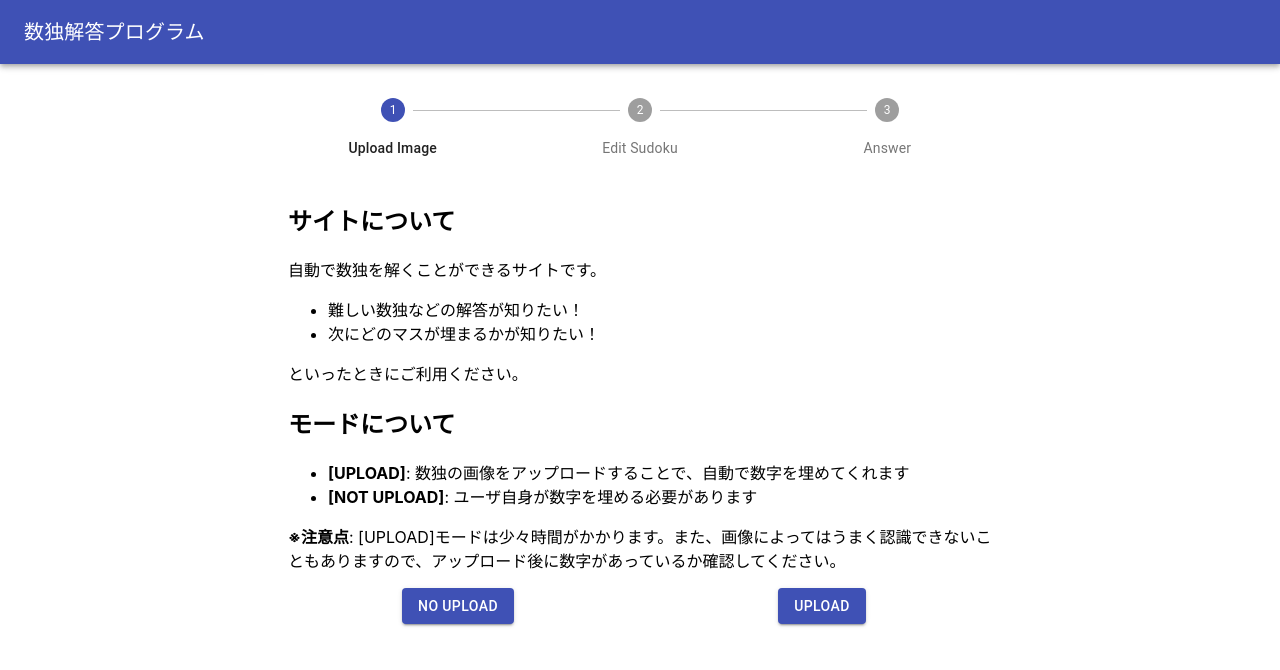
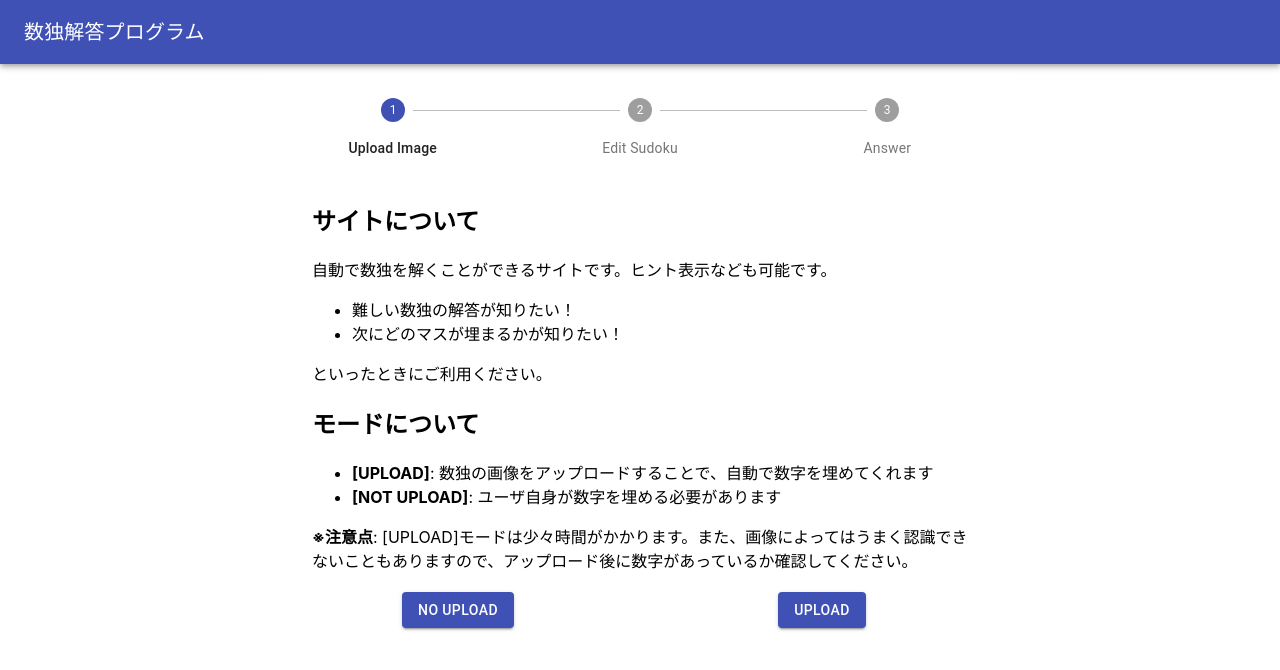
Before and after one commit to x-color/sudoku, a React (Create React App) app in the folder frontend/: page / in a window 1280 px wide. Shown: the top 670 px of the page. Built offline with nearby package versions, Linux system fonts and the light colour scheme.

Commit message:
Modify text in uploading page

```diff
--- a/frontend/src/components/SudokuUploader.tsx
+++ b/frontend/src/components/SudokuUploader.tsx
@@ -17,6 +17,9 @@ const useStyles = makeStyles((theme) => ({
   },
   center: {
     textAlign: "center",
+  },
+  text: {
+    marginBottom: "20px",
   },
   input: {
     display: "none",
@@ -120,11 +123,11 @@ export const SudokuUploader = (props: SudokuUploaderProps) => {
 
   return (
     <Container className={classes.root}>
-      <p>
+      <Container className={classes.text}>
         <h2>サイトについて</h2>
-        自動で数独を解くことができるサイトです。
+        自動で数独を解くことができるサイトです。ヒント表示なども可能です。
         <ul>
-          <li>難しい数独などの解答が知りたい！</li>
+          <li>難しい数独の解答が知りたい！</li>
           <li>次にどのマスが埋まるかが知りたい！</li>
         </ul>
         といったときにご利用ください。
@@ -140,7 +143,7 @@ export const SudokuUploader = (props: SudokuUploaderProps) => {
         </ul>
         <b>※注意点</b>:
         [UPLOAD]モードは少々時間がかかります。また、画像によってはうまく認識できないこともありますので、アップロード後に数字があっているか確認してください。
-      </p>
+      </Container>
       <Backdrop className={classes.backdrop} open={uploading}>
         <CircularProgress color="inherit" />
       </Backdrop>
```
